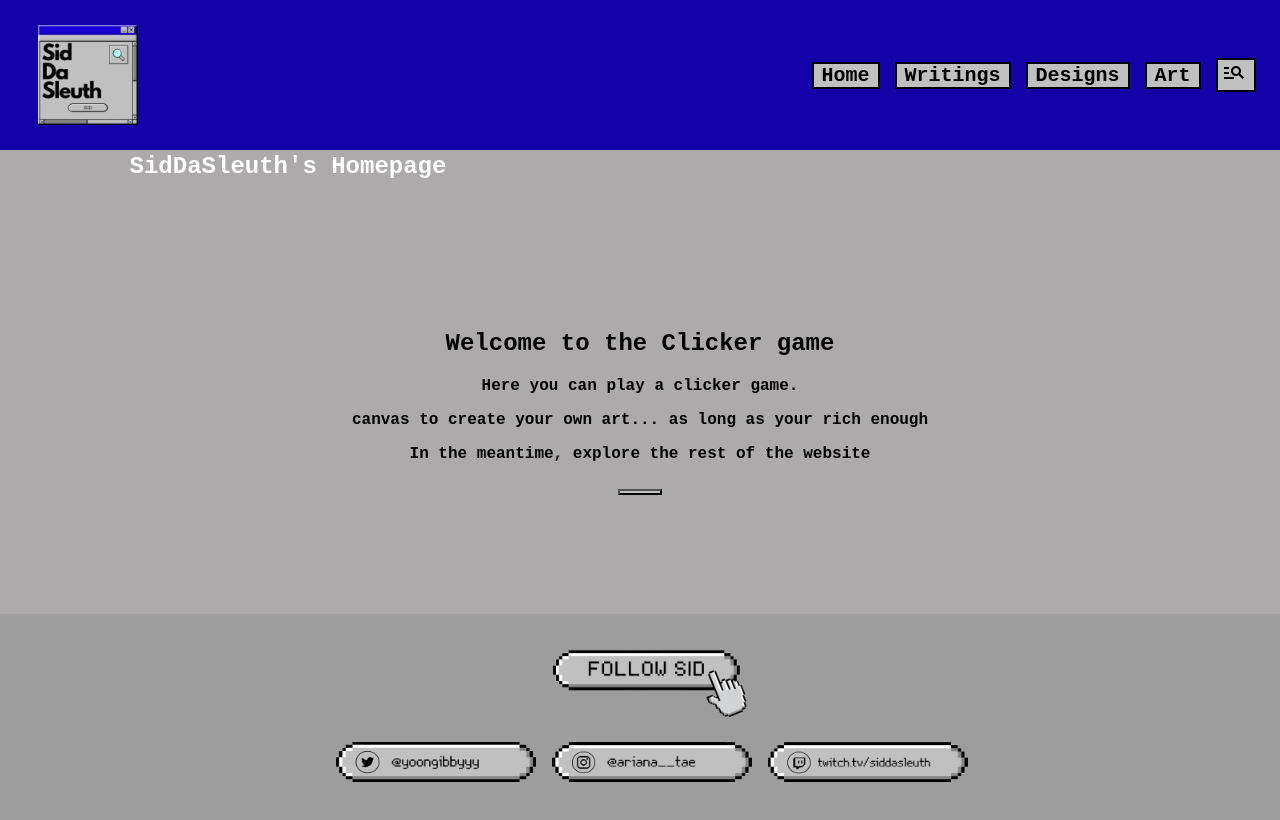
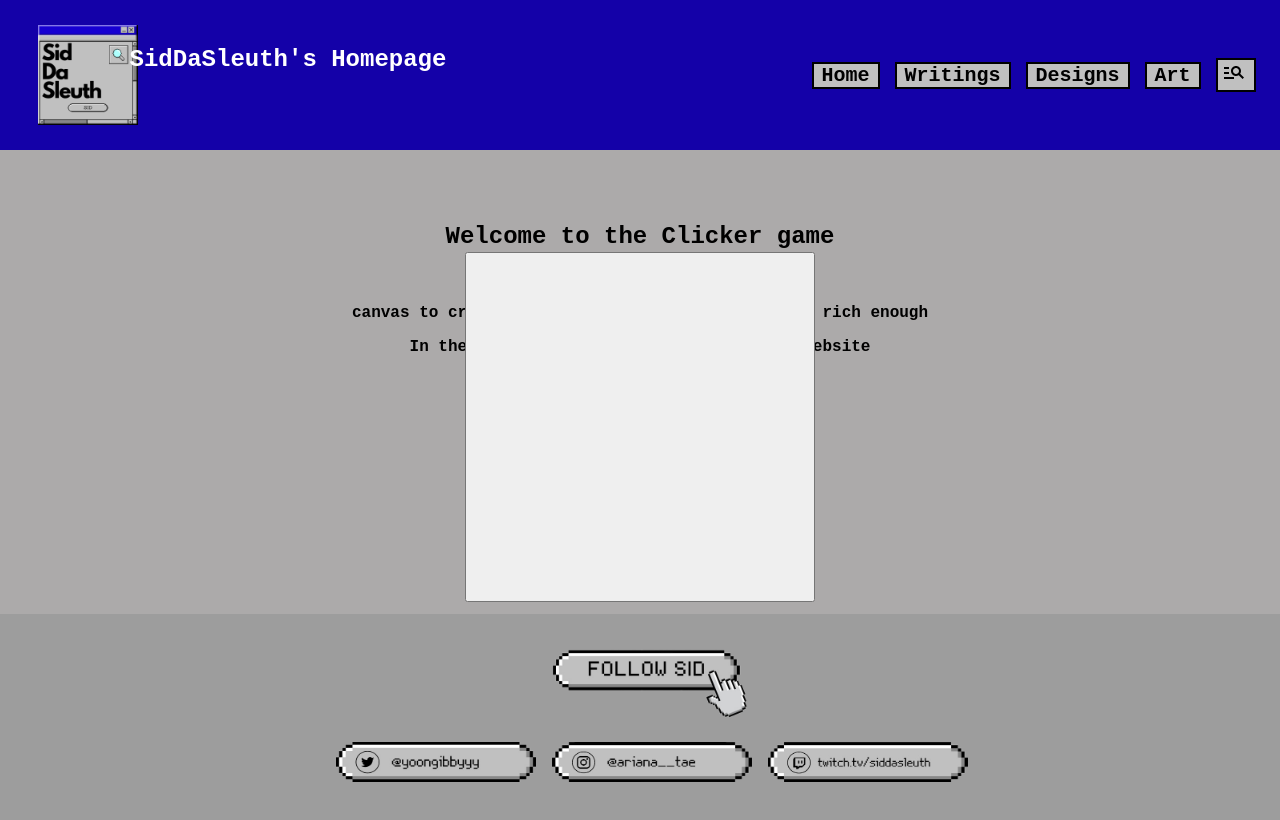
Before and after one commit to onlywoo/Assignment3_IM, a React (Create React App) app: page / in a window 1280 px wide. Shown: the top 820 px of the page. Built offline with nearby package versions, Linux system fonts and the light colour scheme.

Commit message:
button smh

```diff
--- a/src/pages/Home.js
+++ b/src/pages/Home.js
@@ -14,7 +14,9 @@ export default class Home extends Component {
           <p>In the meantime, explore the rest of the website</p>
 
           <div className="playImg">
-            <button img src={Play} Link to="/Art"></button>
+            <button img src={Play}>
+              <Link to="/Art"></Link>
+            </button>
           </div>
         </div>
       </div>
--- a/src/styles/Home.css
+++ b/src/styles/Home.css
@@ -23,7 +23,15 @@
     margin-top: 50px;
 }
 
-.home .headerCont .playImg img {
+/*
+.playImg img {}
+*/
+.headerCont #Link {
+    margin: -100px;
+}
+
+
+button {
     align-items: center;
     margin-top: -120px;
     margin-bottom: -100px;
@@ -31,18 +39,6 @@
     height: 350px;
 }
 
-.headerCont #Link {
-    margin: -100px;
-}
-
-
-button {
-    background-color: #c0c0c0;
-    padding-left: 20px;
-    padding-right: 20px;
-
-}
-
 button:hover {
     background-color: #9d9d9d;
 }
```
